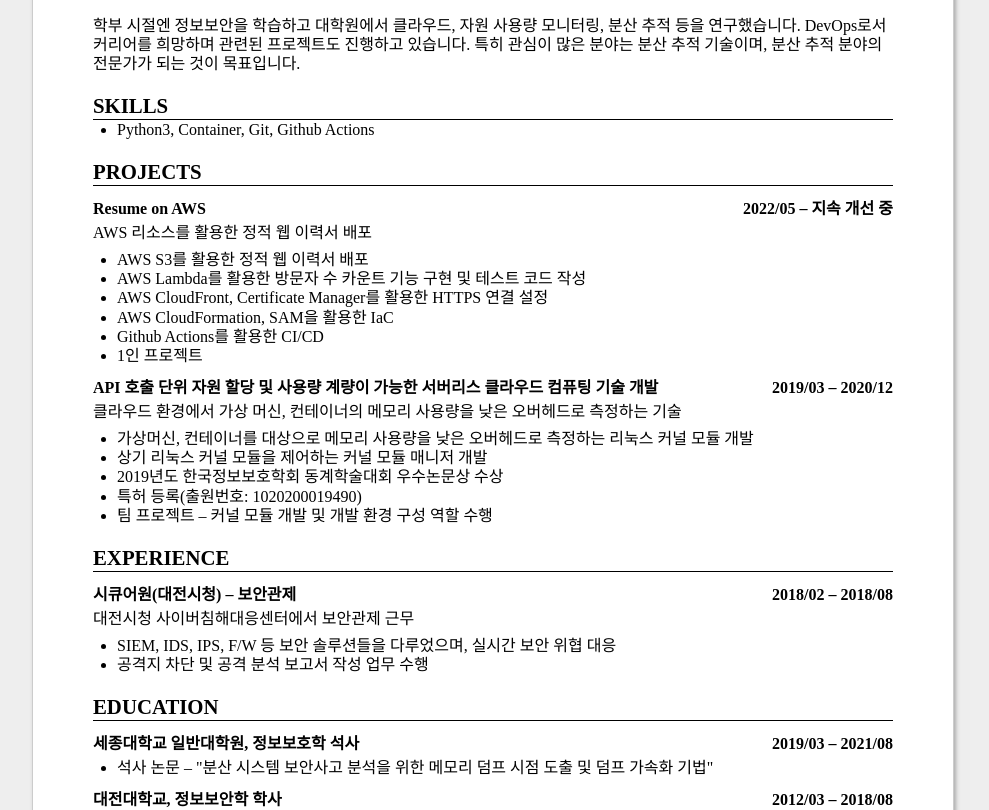
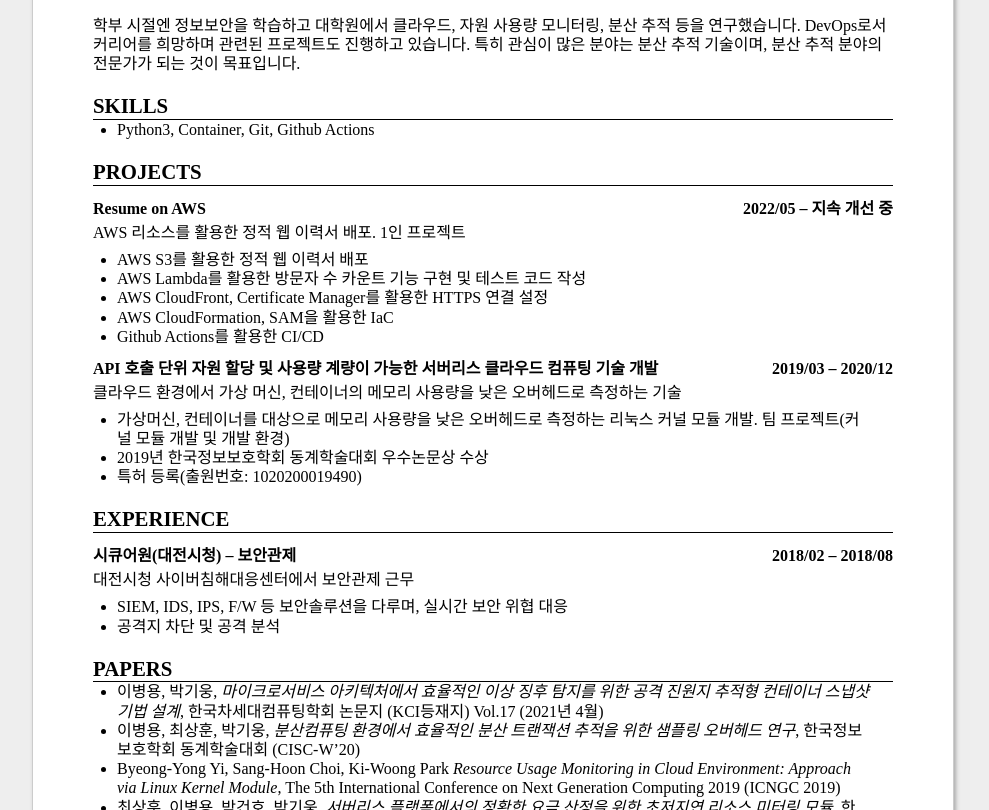
Before and after one commit to yidoyoon/resume-on-aws, a plain HTML site: page assets/web/ko/index.html in a window 1280 px wide. Shown: the part 142-952 px from the top of the page, without its empty margins (147-1136 px from the left). Drawn offline with Linux system fonts and the light colour scheme; no server answers.

Commit message:
docs: update resume
Signed-off-by: Yi Byeongyong <ybyo@yibyeongyong.com>

```diff
--- a/assets/web/ko/index.html
+++ b/assets/web/ko/index.html
@@ -30,24 +30,20 @@
     </ul>
     <h2>Projects</h2>
     <h3><span>Resume on AWS</span> <span>2022/05 &ndash; 지속 개선 중</span></h3>
-    <p>AWS 리소스를 활용한 정적 웹 이력서 배포</p>
+    <p>AWS 리소스를 활용한 정적 웹 이력서 배포. 1인 프로젝트</p>
     <ul>
         <li>AWS S3를 활용한 정적 웹 이력서 배포</li>
         <li>AWS Lambda를 활용한 방문자 수 카운트 기능 구현 및 테스트 코드 작성</li>
         <li>AWS CloudFront, Certificate Manager를 활용한 HTTPS 연결 설정</li>
         <li>AWS CloudFormation, SAM을 활용한 IaC</li>
         <li>Github Actions를 활용한 CI/CD</li>
-        <li>1인 프로젝트</li>
     </ul>
-    <h3><span>API 호출 단위 자원 할당 및 사용량 계량이 가능한 서버리스 클라우드 컴퓨팅 기술 개발</span>
-        <span>2019/03 &ndash; 2020/12</span></h3>
+    <h3><span>API 호출 단위 자원 할당 및 사용량 계량이 가능한 서버리스 클라우드 컴퓨팅 기술 개발</span> <span>2019/03 &ndash; 2020/12</span></h3>
     <p>클라우드 환경에서 가상 머신, 컨테이너의 메모리 사용량을 낮은 오버헤드로 측정하는 기술</p>
     <ul>
-        <li>가상머신, 컨테이너를 대상으로 메모리 사용량을 낮은 오버헤드로 측정하는 리눅스 커널 모듈 개발</li>
-        <li>상기 리눅스 커널 모듈을 제어하는 커널 모듈 매니저 개발</li>
-        <li>2019년도 한국정보보호학회 동계학술대회 우수논문상 수상</li>
+        <li>가상머신, 컨테이너를 대상으로 메모리 사용량을 낮은 오버헤드로 측정하는 리눅스 커널 모듈 개발. 팀 프로젝트(커널 모듈 개발 및 개발 환경)</li>
+        <li>2019년 한국정보보호학회 동계학술대회 우수논문상 수상</li>
         <li>특허 등록(출원번호: 1020200019490)</li>
-        <li>팀 프로젝트 &ndash; 커널 모듈 개발 및 개발 환경 구성 역할 수행</li>
     </ul>
     <h2>Experience</h2>
     <!-- You have to wrap the "left" and "right" half of these headings in spans by
@@ -56,8 +52,19 @@
         <span>2018/02 &ndash; 2018/08</span></h3>
     <p>대전시청 사이버침해대응센터에서 보안관제 근무</p>
     <ul>
-        <li>SIEM, IDS, IPS, F/W 등 보안 솔루션들을 다루었으며, 실시간 보안 위협 대응</li>
-        <li>공격지 차단 및 공격 분석 보고서 작성 업무 수행</li>
+        <li>SIEM, IDS, IPS, F/W 등 보안솔루션을 다루며, 실시간 보안 위협 대응</li>
+        <li>공격지 차단 및 공격 분석</li>
+    </ul>
+    <h2>Papers</h2>
+    <ul>
+        <li>이병용, 박기웅, <i>마이크로서비스 아키텍처에서 효율적인 이상 징후 탐지를 위한 공격 진원지 추적형 컨테이너 스냅샷 기법 설계</i>, 한국차세대컴퓨팅학회 논문지 (KCI등재지) Vol.17
+            (2021년 4월)
+        </li>
+        <li>이병용, 최상훈, 박기웅, <i>분산컴퓨팅 환경에서 효율적인 분산 트랜잭션 추적을 위한 샘플링 오버헤드 연구</i>, 한국정보보호학회 동계학술대회 (CISC-W’20)</li>
+        <li>Byeong-Yong Yi, Sang-Hoon Choi, Ki-Woong Park <i>Resource Usage Monitoring in Cloud Environment: Approach
+            via Linux Kernel Module</i>, The 5th International Conference on Next Generation Computing 2019 (ICNGC 2019)
+        </li>
+        <li>최상훈, 이병용, 박건호, 박기웅, <i>서버리스 플랫폼에서의 정확한 요금 산정을 위한 초저지연 리소스 미터링 모듈</i>, 한국정보보호학회 동계학술대회 (CISC-W’19)</li>
     </ul>
     <h2>Education</h2>
     <h3><span>세종대학교 일반대학원, 정보보호학 석사</span> <span>2019/03 &ndash; 2021/08</span>
@@ -67,13 +74,6 @@
     </ul>
     <h3><span>대전대학교, 정보보안학 학사</span> <span>2012/03 &ndash; 2018/08</span>
     </h3>
-    <h2>Papers</h2>
-    <ul>
-        <li>이병용, 박기웅, <i>마이크로서비스 아키텍처에서 효율적인 이상 징후 탐지를 위한 공격 진원지 추적형 컨테이너 스냅샷 기법 설계</i>, 한국차세대컴퓨팅학회 논문지 (KCI등재지) Vol.17 (2021년 4월)</li>
-        <li>이병용, 최상훈, 박기웅, <i>분산컴퓨팅 환경에서 효율적인 분산 트랜잭션 추적을 위한 샘플링 오버헤드 연구</i>, 한국정보보호학회 동계학술대회 (CISC-W’20)</li>
-        <li>Byeong-Yong Yi, Sang-Hoon Choi, Ki-Woong Park <i>Resource Usage Monitoring in Cloud Environment: Approach via Linux Kernel Module</i>, The 5th International Conference on Next Generation Computing 2019 (ICNGC 2019)</li>
-        <li>최상훈, 이병용, 박건호, 박기웅, <i>서버리스 플랫폼에서의 정확한 요금 산정을 위한 초저지연 리소스 미터링 모듈</i>, 한국정보보호학회 동계학술대회 (CISC-W’19)</li>
-    </ul>
     <h2>Patent</h2>
     <h3>클라우드 플랫폼 환경에서의 초-저지연 리소스 메트릭 수집 방법 및 시스템(출원번호: 1020200019490)</h3>
     <h2>Certifications</h2>
```
